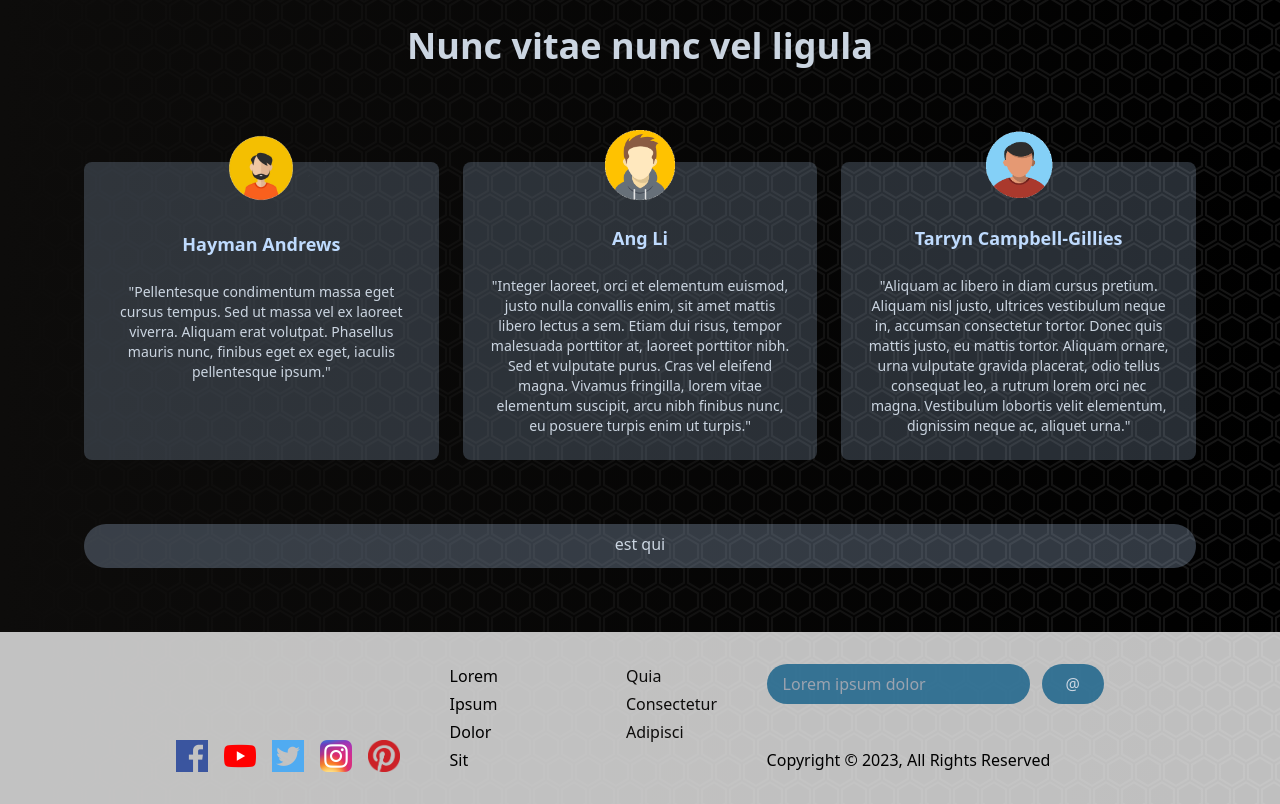
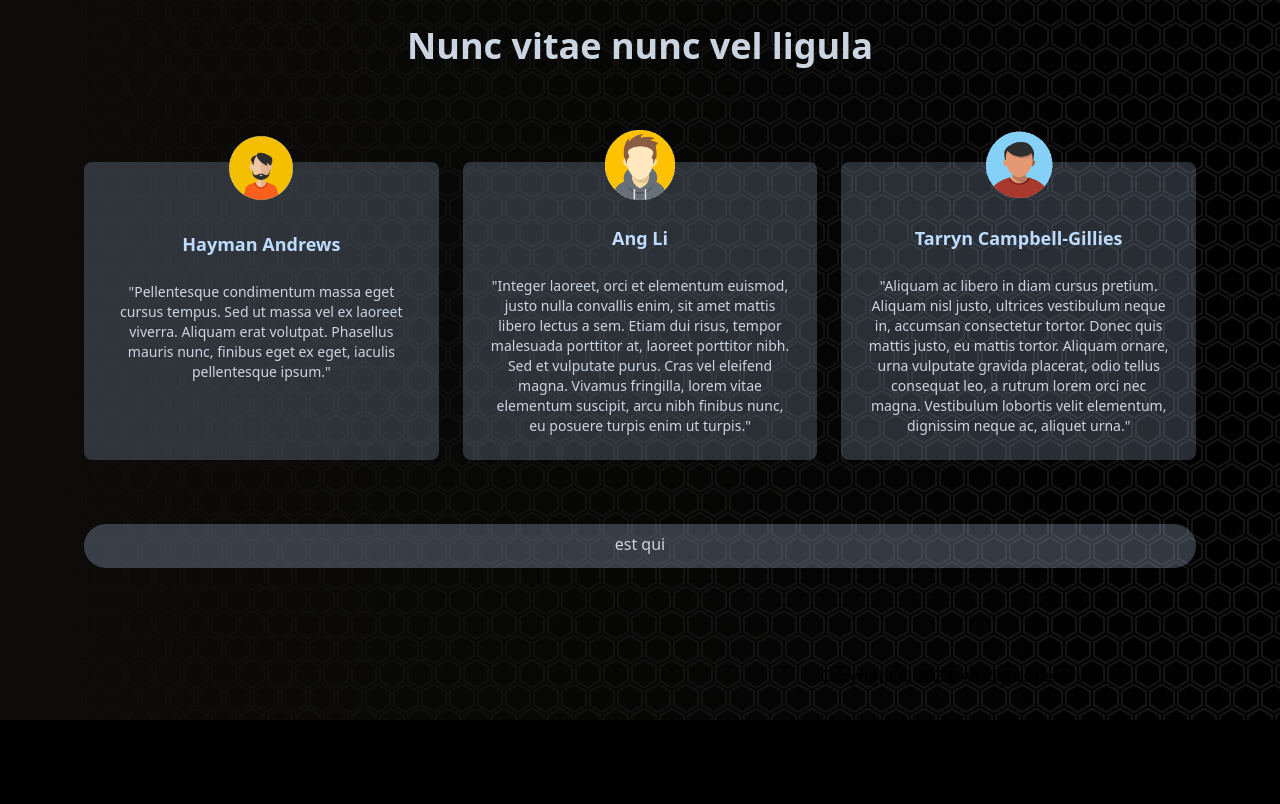
Before and after one commit to lz13/gor_ai, a website: page index.html in a window 1280 px wide. Shown: the part 1482-2286 px from the top of the page. After the commit the page ends 2202 px from the top, so only its background shows below. Drawn offline with Linux system fonts and the light colour scheme.

Commit message:
Remove Socials an input form, Add Copyright

```diff
--- a/index.html
+++ b/index.html
@@ -216,68 +216,16 @@
       </div>
     </section>
     <!-- Footer section -->
-    <footer class="bg-white/75">
+    <footer class="bg-inherit">
       <!-- Flex Container -->
       <div class="container flex flex-col-reverse justify-between px-6 py-8 mx-auto space-y-8 md:flex-row md:space-y-0">
-        <!-- Logo and Social links container -->
+        <!-- Copyright -->
         <div class="flex flex-col-reverse items-center justify-between space-y-12 md:flex-col md:space-y-0 md:items-start">
-          <div class="mx-auto my-6 text-center text-grey-800 md:hidden">
+          <div class="mx-auto my-6 text-center text-slate-300 md:hidden">
             Copyright &copy; 2023, All Rights Reserved
           </div>
-          <!-- Logo -->
-          <div class="mb-2">
-            <img src="/assets/img/logo.png" class="h-14" alt="" />
-          </div>
-          <!-- Socail Links Conatainer -->
-          <div class="flex justify-center space-x-4">
-            <!-- Link 1 -->
-            <a href="#">
-              <img src="assets/img/facebook.png" alt="" class="h-8"/>
-            </a>
-            <!-- Link 2 -->
-            <a href="#">
-              <img src="assets/img/youtube.png" alt="" class="h-8"/>
-            </a>
-            <!-- Link 3 -->
-            <a href="#">
-              <img src="assets/img/twitter.png" alt="" class="h-8"/>
-            </a>
-            <!-- Link 4 -->
-            <a href="#">
-              <img src="assets/img/instagram.png" alt="" class="h-8"/>
-            </a>
-            <!-- Link 5 -->
-            <a href="#">
-              <img src="assets/img/pinterest.png" alt="" class="h-8"/>
-            </a>
-          </div>
         </div>
-
-        <!-- List Container -->
-        <div class="flex justify-around space-x-32">
-          <div class="flex flex-col space-y-1 text-grey-800">
-            <a href="#" class="hover:text-sky-600">Lorem</a>
-            <a href="#" class="hover:text-sky-600">Ipsum</a>
-            <a href="#" class="hover:text-sky-600">Dolor</a>
-            <a href="#" class="hover:text-sky-600">Sit</a>
-          </div>
-          <div class="flex flex-col space-y-1 text-black">
-            <a href="#" class="hover:text-sky-600">Quia</a>
-            <a href="#" class="hover:text-sky-600">Consectetur</a>
-            <a href="#" class="hover:text-sky-600">Adipisci</a>
-          </div>
-        </div>
-
-        <!-- Input Container -->
         <div class="flex flex-col justify-between">
-          <form>
-            <div class="flex space-x-3">
-              <input type="text" class="flex-1 px-4 rounded-full text-slate-300 bg-sky-800/75 focus:outline-none" placeholder="Lorem ipsum dolor"/>
-              <button class="px-6 py-2 text-slate-300 rounded-full  bg-sky-800/75 hover:bg-sky-600 focus:outline-none">
-                @
-              </button>
-            </div>
-          </form>
           <div class="hidden text-grey-800 md:block">
             Copyright &copy; 2023, All Rights Reserved
           </div>
```
Also changed, not shown: css/main.css.
